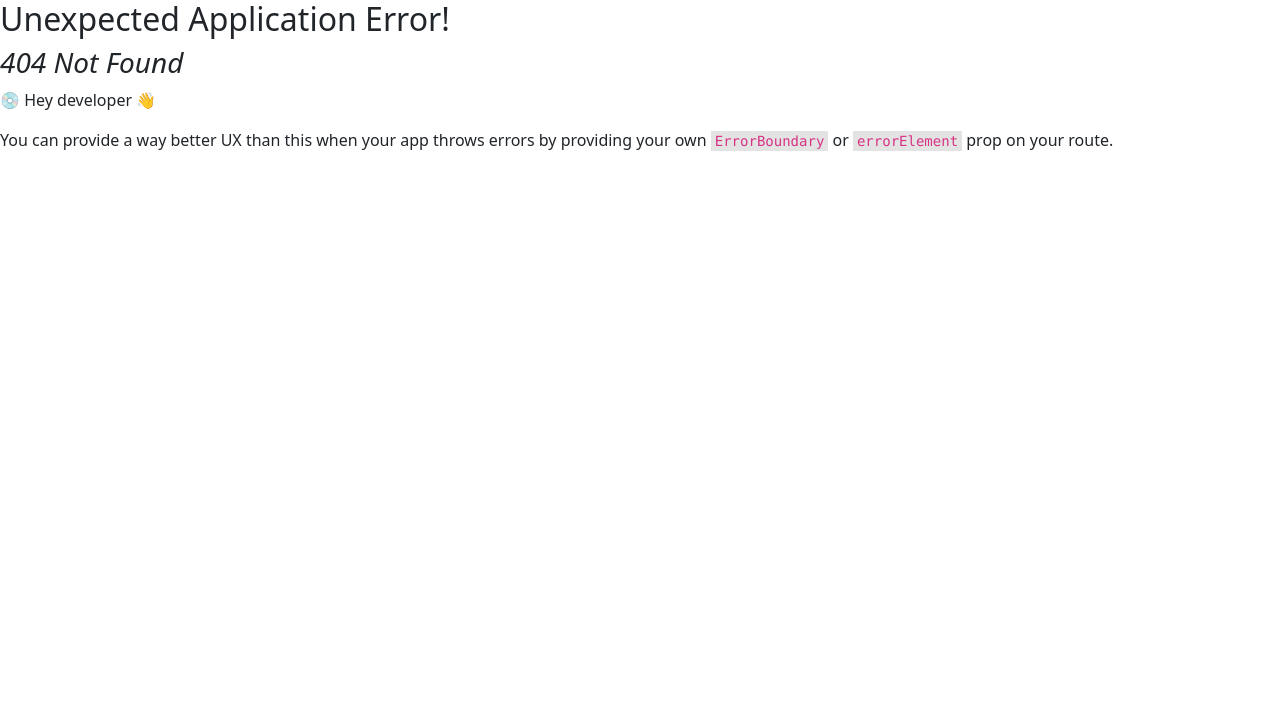
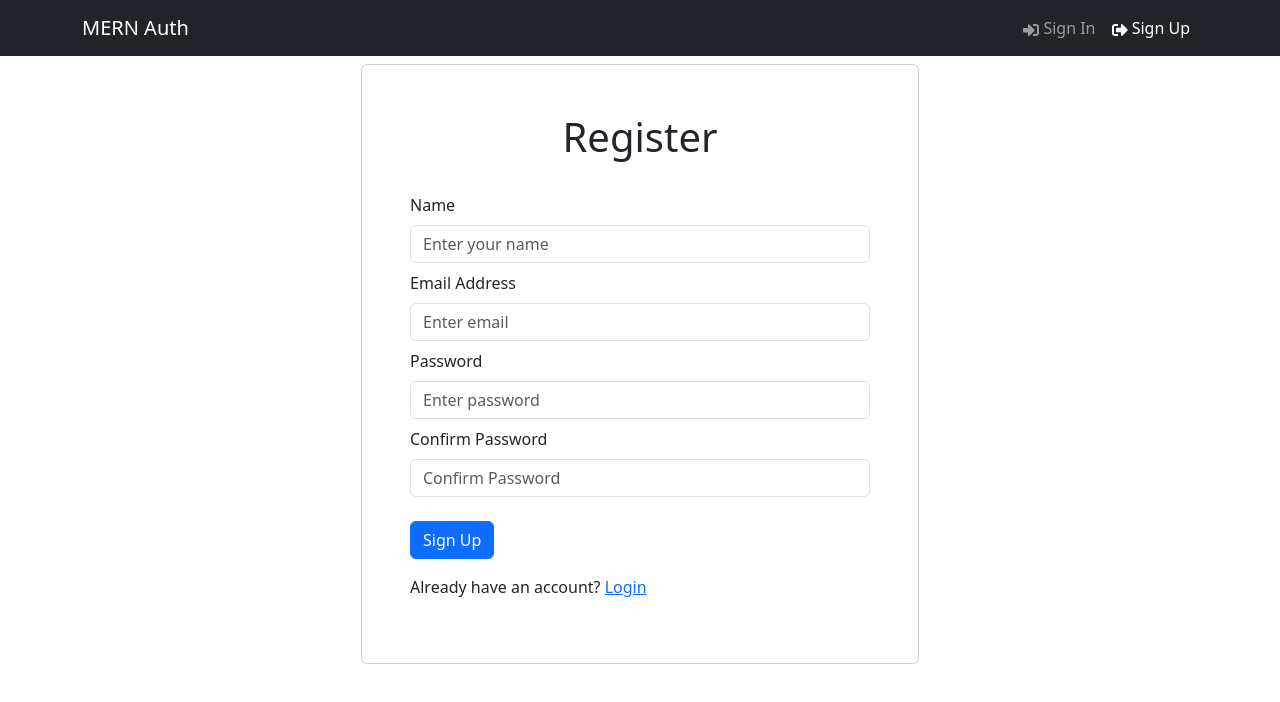
Before and after one commit to MigueMartelo/mern-auth, a React (Vite) app in the folder frontend/: page /register in a window 1280 px wide. Before the commit this address had no page. Shown: the top 702 px of the page. Built offline with nearby package versions, Linux system fonts and the light colour scheme.

Commit message:
feat: add the RegisterPage and the route for register

```diff
--- a/frontend/src/main.jsx
+++ b/frontend/src/main.jsx
@@ -12,12 +12,14 @@
 import './index.css';
 import HomePage from './pages/HomePage.jsx';
 import LoginPage from './pages/LoginPage.jsx';
+import RegisterPage from './pages/RegisterPage.jsx';
 
 const router = createBrowserRouter(
   createRoutesFromElements(
     <Route path='/' element={<App />}>
       <Route index={true} path='/' element={<HomePage />} />
       <Route path='/login' element={<LoginPage />} />
+      <Route path='/register' element={<RegisterPage />} />
     </Route>
   )
 );
--- /dev/null
+++ b/frontend/src/pages/RegisterPage.jsx
@@ -0,0 +1,70 @@
+import { useState } from 'react';
+import { Link } from 'react-router-dom';
+import { Form, Button, Row, Col } from 'react-bootstrap';
+import FormContainer from '../components/FormContainer';
+
+const RegisterPage = () => {
+  const [name, setName] = useState('');
+  const [email, setEmail] = useState('');
+  const [password, setPassword] = useState('');
+  const [confirmPassword, setConfirmPassword] = useState('');
+
+  const submitHandler = async (e) => {
+    e.preventDefault();
+    console.log('submit');
+  };
+
+  return (
+    <FormContainer>
+      <h1 className='text-center mb-4'>Register</h1>
+      <Form onSubmit={submitHandler}>
+        <Form.Group className='my-2' controlId='name'>
+          <Form.Label>Name</Form.Label>
+          <Form.Control
+            type='text'
+            placeholder='Enter your name'
+            value={name}
+            onChange={(e) => setName(e.target.value)}
+          />
+        </Form.Group>
+        <Form.Group className='my-2' controlId='email'>
+          <Form.Label>Email Address</Form.Label>
+          <Form.Control
+            type='email'
+            placeholder='Enter email'
+            value={email}
+            onChange={(e) => setEmail(e.target.value)}
+          />
+        </Form.Group>
+        <Form.Group className='my-2' controlId='password'>
+          <Form.Label>Password</Form.Label>
+          <Form.Control
+            type='password'
+            placeholder='Enter password'
+            value={password}
+            onChange={(e) => setPassword(e.target.value)}
+          />
+        </Form.Group>
+        <Form.Group className='my-2' controlId='confirmPassword'>
+          <Form.Label>Confirm Password</Form.Label>
+          <Form.Control
+            type='password'
+            placeholder='Confirm Password'
+            value={confirmPassword}
+            onChange={(e) => setConfirmPassword(e.target.value)}
+          />
+        </Form.Group>
+        <Button className='mt-3' type='submit' variant='primary'>
+          Sign Up
+        </Button>
+
+        <Row className='py-3'>
+          <Col>
+            Already have an account? <Link to='/login'>Login</Link>
+          </Col>
+        </Row>
+      </Form>
+    </FormContainer>
+  );
+};
+export default RegisterPage;
```
